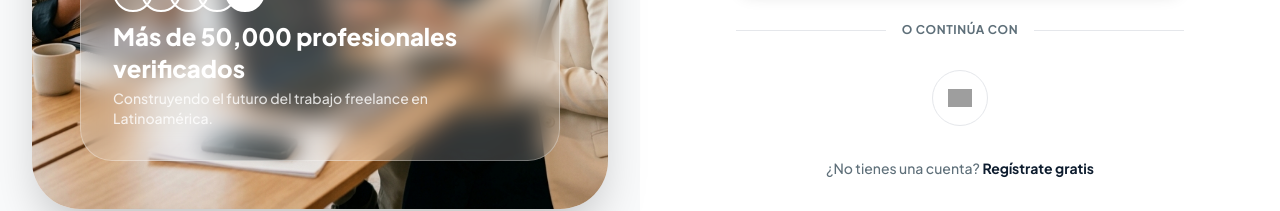
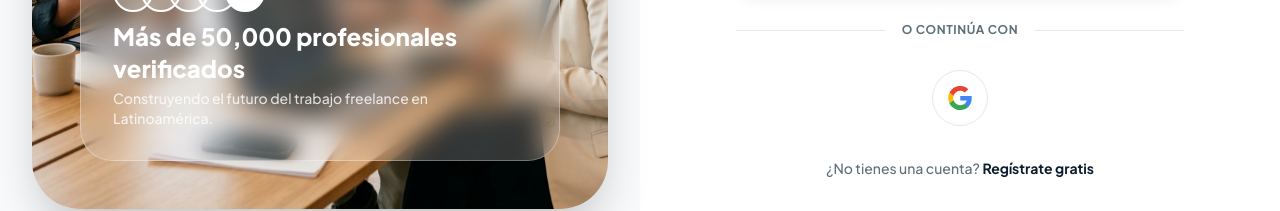
Before and after one commit to santoslindasofia9-stack/add_servicios_-humanos, a Next.js app: page /auth/login in a window 1280 px wide. Shown: the part 559-770 px from the top of the page. Built offline with nearby package versions, Linux system fonts and the light colour scheme; no server answers; grey boxes are pictures that could not be loaded.

Commit message:
Update page.tsx

```diff
--- a/src/app/auth/login/page.tsx
+++ b/src/app/auth/login/page.tsx
@@ -365,10 +365,18 @@ function LoginContent() {
 
             <div className="flex justify-center gap-4">
               <button
+                type="button"
                 onClick={handleGoogleLogin}
                 className="w-14 h-14 bg-white border border-gray-200 rounded-full flex items-center justify-center hover:border-gray-300 hover:shadow-md transition-all active:scale-95"
               >
-                <Image src="/google-icon.svg" alt="Google" width={24} height={24} />
+                <svg viewBox="0 0 24 24" width="24" height="24" xmlns="http://www.w3.org/2000/svg">
+                  <g transform="matrix(1, 0, 0, 1, 27.009001, -39.238998)">
+                    <path fill="#4285F4" d="M -3.264 51.509 C -3.264 50.719 -3.334 49.969 -3.454 49.239 L -14.754 49.239 L -14.754 53.749 L -8.284 53.749 C -8.574 55.229 -9.424 56.479 -10.684 57.329 L -10.684 60.329 L -6.824 60.329 C -4.564 58.239 -3.264 55.159 -3.264 51.509 Z"/>
+                    <path fill="#34A853" d="M -14.754 63.239 C -11.514 63.239 -8.804 62.159 -6.824 60.329 L -10.684 57.329 C -11.764 58.049 -13.134 58.489 -14.754 58.489 C -17.884 58.489 -20.534 56.379 -21.484 53.529 L -25.464 53.529 L -25.464 56.619 C -23.494 60.539 -19.444 63.239 -14.754 63.239 Z"/>
+                    <path fill="#FBBC05" d="M -21.484 53.529 C -21.734 52.809 -21.864 52.039 -21.864 51.239 C -21.864 50.439 -21.724 49.669 -21.484 48.949 L -21.484 45.859 L -25.464 45.859 C -26.284 47.479 -26.754 49.299 -26.754 51.239 C -26.754 53.179 -26.284 54.999 -25.464 56.619 L -21.484 53.529 Z"/>
+                    <path fill="#EA4335" d="M -14.754 43.989 C -12.984 43.989 -11.404 44.599 -10.154 45.789 L -6.734 42.369 C -8.804 40.429 -11.514 39.239 -14.754 39.239 C -19.444 39.239 -23.494 41.939 -25.464 45.859 L -21.484 48.949 C -20.534 46.099 -17.884 43.989 -14.754 43.989 Z"/>
+                  </g>
+                </svg>
               </button>
             </div>
 
```
